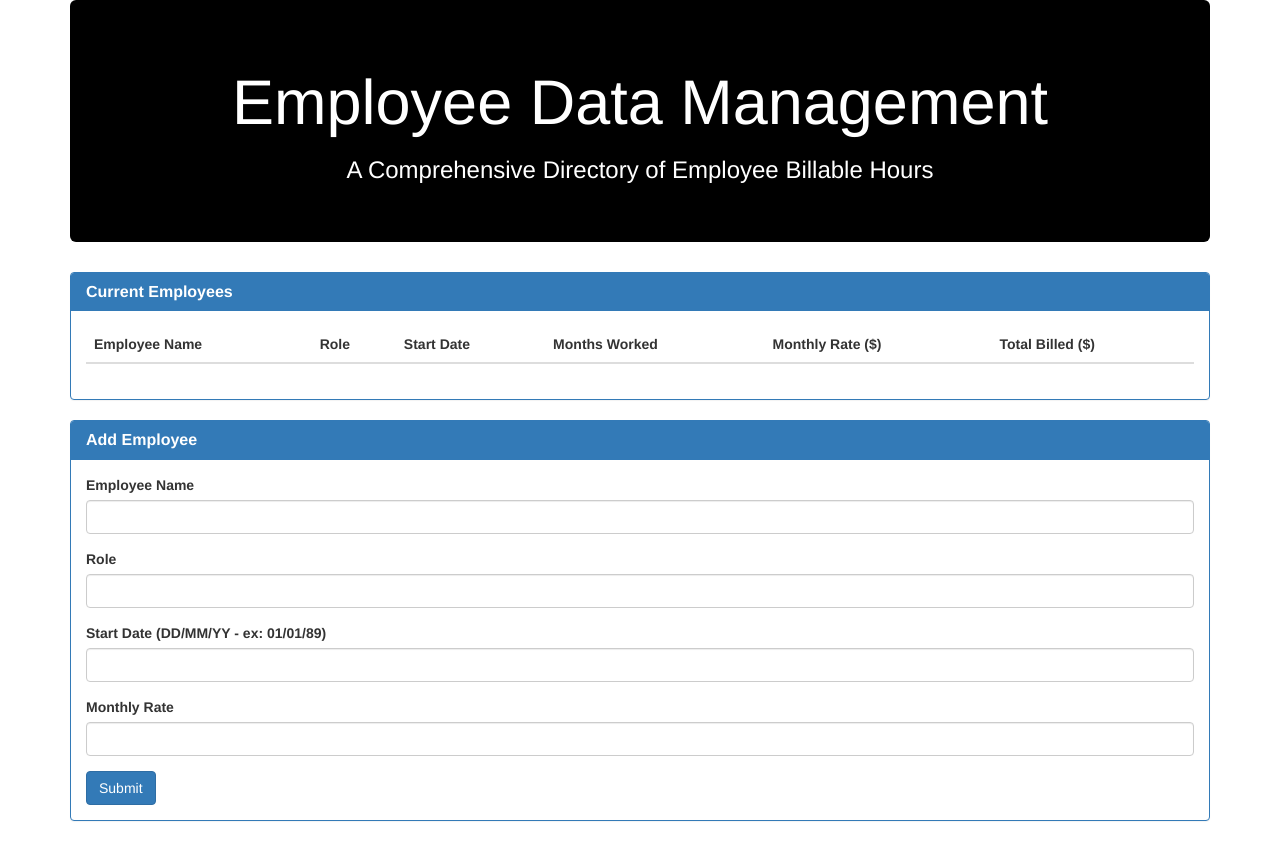
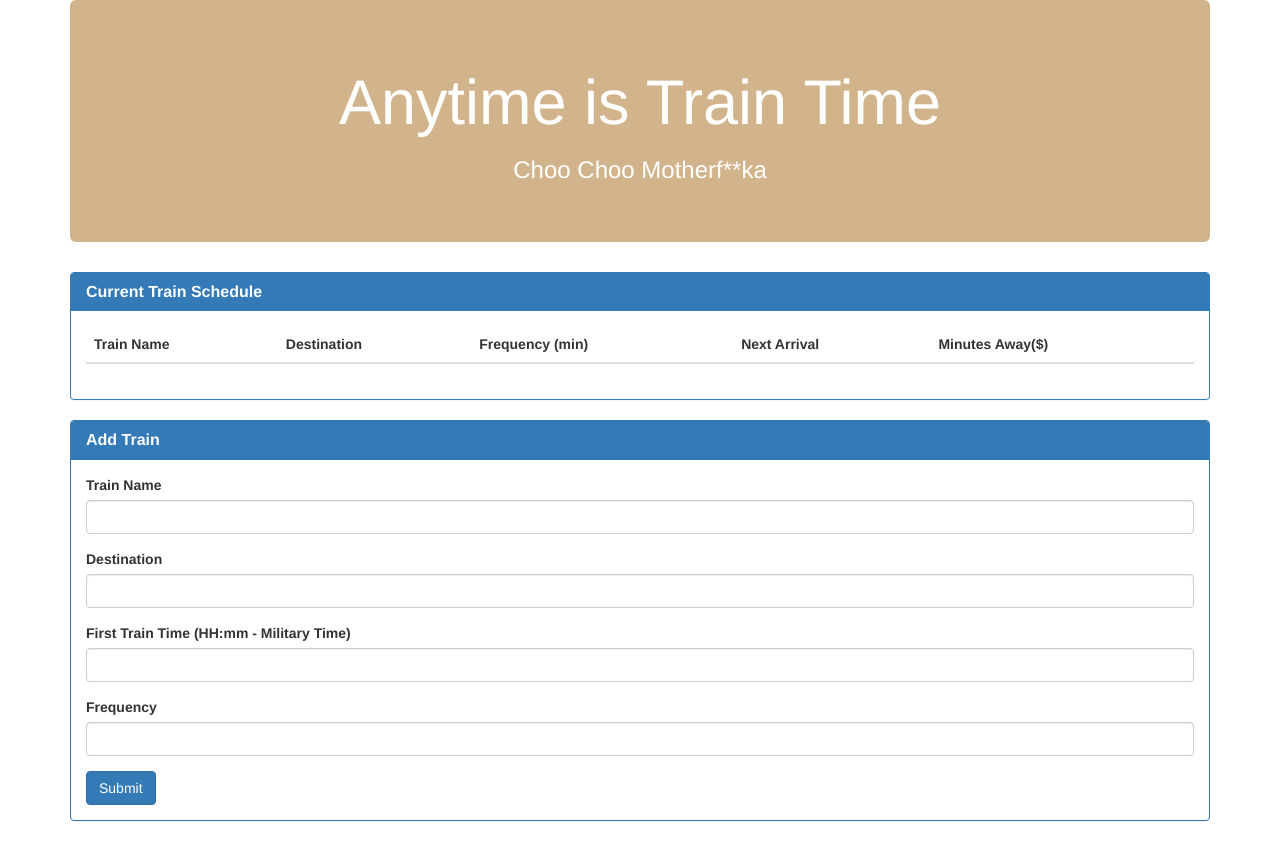
Before and after one commit to aewagner/HW-TrainScheduler, a plain HTML site: page index.html in a window 1280 px wide. Drawn offline with nearby package versions, Linux system fonts and the light colour scheme.

Commit message:
HTML updated

```diff
--- a/index.html
+++ b/index.html
@@ -5,7 +5,7 @@
   <head>
 
     <meta charset="UTF-8">
-    <title>Employee Tracker</title>
+    <title>Train Tracker</title>
 
     <!-- Bootstrap -->
     <link rel="stylesheet" href="https://maxcdn.bootstrapcdn.com/bootstrap/3.3.7/css/bootstrap.min.css">
@@ -13,7 +13,7 @@
     <script src="https://maxcdn.bootstrapcdn.com/bootstrap/3.3.7/js/bootstrap.min.js"></script>
 
     <!-- Firebase Reference -->
-    <script src="https://www.gstatic.com/firebasejs/live/3.0/firebase.js"></script>
+    <script src="https://www.gstatic.com/firebasejs/4.5.0/firebase.js"></script>
 
     <!-- Moment.js Reference -->
     <!-- <script src="http://momentjs.com/downloads/moment.js"></script>   -->
@@ -27,9 +27,9 @@
     <div class="container">
 
       <!-- Jumbotron -->
-      <div class="jumbotron" style="background-color: black; color: white">
-        <h1 class="text-center">Employee Data Management</h1>
-        <h3 class="text-center">A Comprehensive Directory of Employee Billable Hours</h3>
+      <div class="jumbotron" style="background-color: tan; color: white">
+        <h1 class="text-center">Anytime is Train Time</h1>
+        <h3 class="text-center">Choo Choo Motherf**ka</h3>
       </div>
 
       <div class="row">
@@ -39,18 +39,17 @@
         <!-- Current Employees-->
           <div class="panel panel-primary">
             <div class="panel-heading">
-              <h3 class="panel-title"><strong>Current Employees</strong></h3>
+              <h3 class="panel-title"><strong>Current Train Schedule</strong></h3>
             </div>
             <div class="panel-body">
               <table class="table table-hover" id='employee-table'>
                 <thead>
                   <tr>
-                    <th>Employee Name</th>
-                    <th>Role</th>
-                    <th>Start Date</th>
-                    <th>Months Worked</th>
-                    <th>Monthly Rate ($)</th>
-                    <th>Total Billed ($)</th>
+                    <th>Train Name</th>
+                    <th>Destination</th>
+                    <th>Frequency (min)</th>
+                    <th>Next Arrival</th>
+                    <th>Minutes Away($)</th>
                   </tr>
                 </thead>
                 <tbody>
@@ -62,26 +61,26 @@
           <!-- Add Employee  -->
           <div class="panel panel-primary">
             <div class="panel-heading">
-              <h3 class="panel-title"><strong>Add Employee</strong></h3>
+              <h3 class="panel-title"><strong>Add Train</strong></h3>
             </div>
             <div class="panel-body">
 
               <!-- Entry Form -->
               <form>
                 <div class="form-group">
-                  <label for="employee-name-input">Employee Name</label>
+                  <label for="employee-name-input">Train Name</label>
                   <input class="form-control" id="employee-name-input" type="text">
                 </div>
                 <div class="form-group">
-                  <label for="role-input">Role</label>
+                  <label for="role-input">Destination</label>
                   <input class="form-control" id="role-input" type="text">
                 </div>
                 <div class="form-group">
-                  <label for="start-input">Start Date (DD/MM/YY - ex: 01/01/89)</label>
+                  <label for="start-input">First Train Time (HH:mm - Military Time)</label>
                   <input class="form-control" id="start-input" type="text">
                 </div>
                 <div class="form-group">
-                  <label for="rate-input">Monthly Rate</label>
+                  <label for="rate-input">Frequency</label>
                   <input class="form-control" id="rate-input" type="text">
                 </div>
                 <button class="btn btn-primary" id="add-employee-btn" type="submit">Submit</button>
--- a/logic.js
+++ b/logic.js
@@ -1 +1,30 @@
 console.log("hello");
+
+var tFrequency = 3;
+
+    // Time is 3:30 AM
+    var firstTime = "03:30";
+
+    // First Time (pushed back 1 year to make sure it comes before current time)
+    var firstTimeConverted = moment(firstTime, "hh:mm").subtract(1, "years");
+    console.log(firstTimeConverted);
+
+    // Current Time
+    var currentTime = moment();
+    console.log("CURRENT TIME: " + moment(currentTime).format("hh:mm"));
+
+    // Difference between the times
+    var diffTime = moment().diff(moment(firstTimeConverted), "minutes");
+    console.log("DIFFERENCE IN TIME: " + diffTime);
+
+    // Time apart (remainder)
+    var tRemainder = diffTime % tFrequency;
+    console.log(tRemainder);
+
+    // Minute Until Train
+    var tMinutesTillTrain = tFrequency - tRemainder;
+    console.log("MINUTES TILL TRAIN: " + tMinutesTillTrain);
+
+    // Next Train
+    var nextTrain = moment().add(tMinutesTillTrain, "minutes");
+    console.log("ARRIVAL TIME: " + moment(nextTrain).format("hh:mm"));
```
